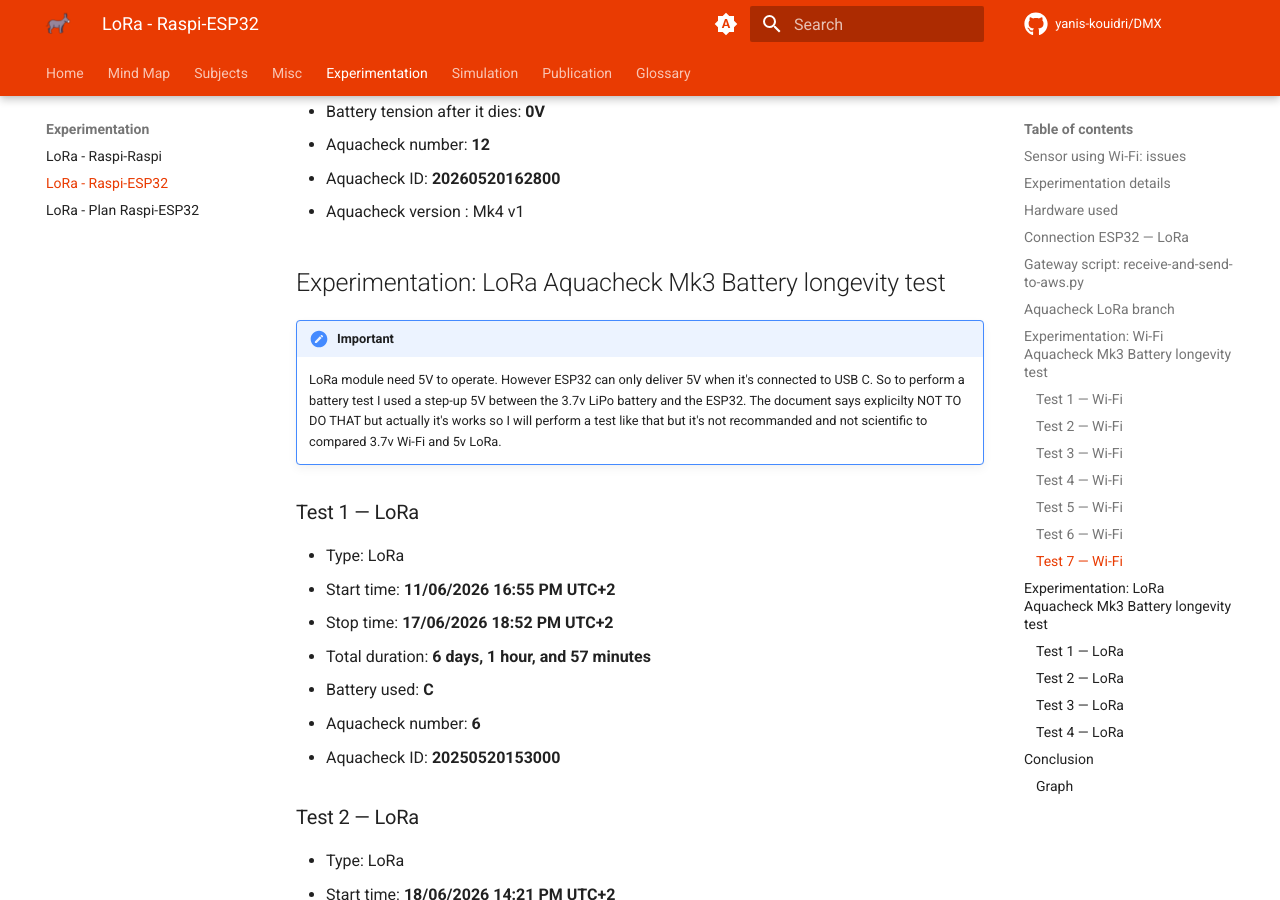
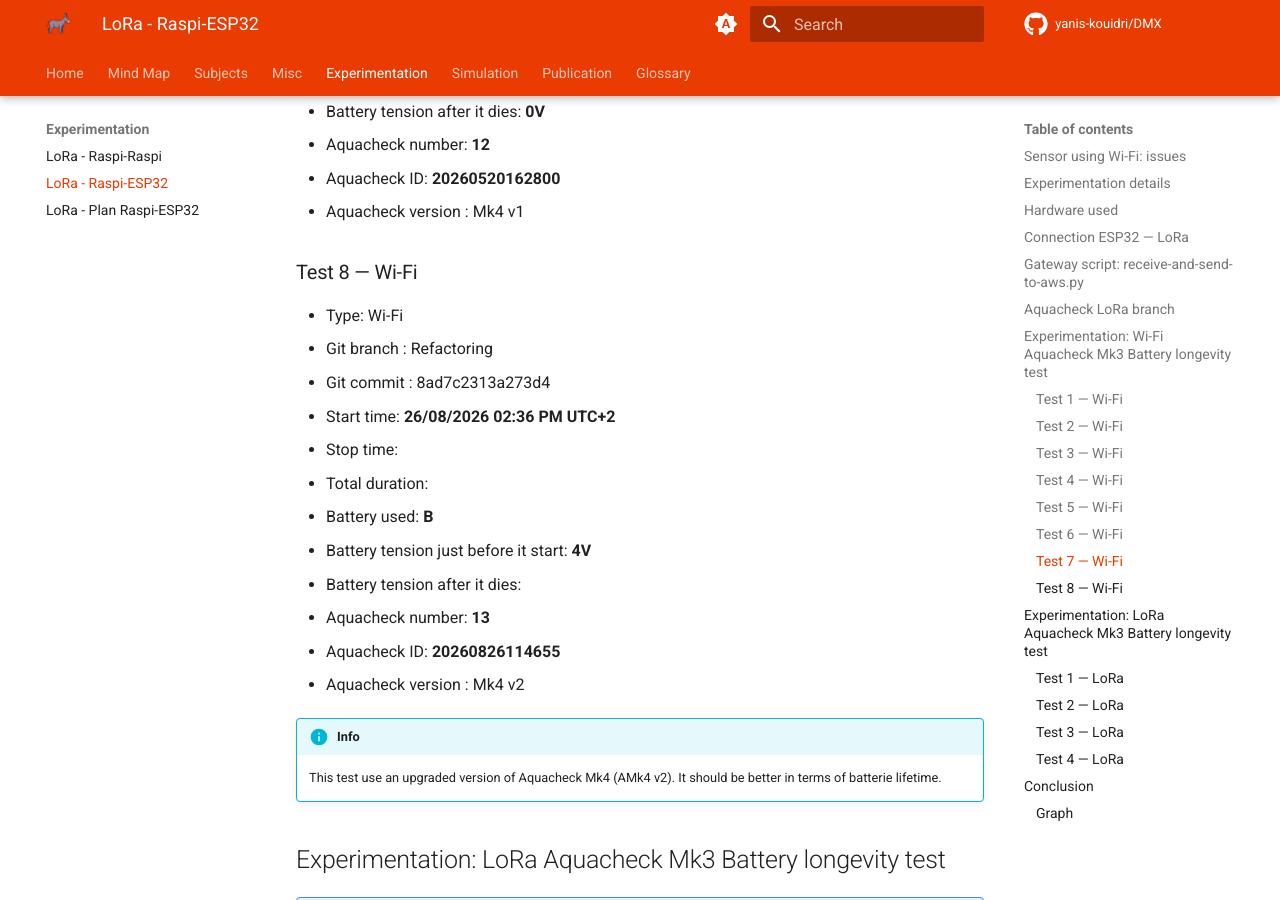
Before and after one commit to Yanis-Kouidri/DMX, an MkDocs documentation site: the page built from docs/experimentation/lora-raspi-esp32/lora-raspi-esp32.md, in a window 1280 px wide and 900 px high, scrolled down 9437 px. Built offline with MkDocs 1.6.1 and Material for MkDocs 9.7.7, drawn with Linux system fonts in a browser that asks for light colours; comment, search, counter and statistics services are not loaded.

Commit message:
docs: add Test 8 details for Wi-Fi battery longevity experiment with upgraded Aquacheck Mk4

```diff
--- a/docs/experimentation/lora-raspi-esp32/lora-raspi-esp32.md
+++ b/docs/experimentation/lora-raspi-esp32/lora-raspi-esp32.md
@@ -195,6 +195,25 @@ In this second test, I use the same battery, the same voltage and the same Aquac
 - Aquacheck ID: **20260520162800**
 - Aquacheck version : Mk4 v1
 
+### Test 8 — Wi-Fi
+
+- Type: Wi-Fi
+- Git branch : Refactoring
+- Git commit : 8ad7c2313a273d4
+- Start time: **26/08/2026 02:36 PM UTC+2**
+- Stop time:
+- Total duration:
+- Battery used: **B**
+- Battery tension just before it start: **4V**
+- Battery tension after it dies:
+- Aquacheck number: **13**
+- Aquacheck ID: **20260826114655**
+- Aquacheck version : Mk4 v2
+
+!!! info
+
+    This test use an upgraded version of Aquacheck Mk4 (AMk4 v2). It should be better in terms of batterie lifetime.
+
 ## Experimentation: LoRa Aquacheck Mk3 Battery longevity test
 
 !!! important
```
